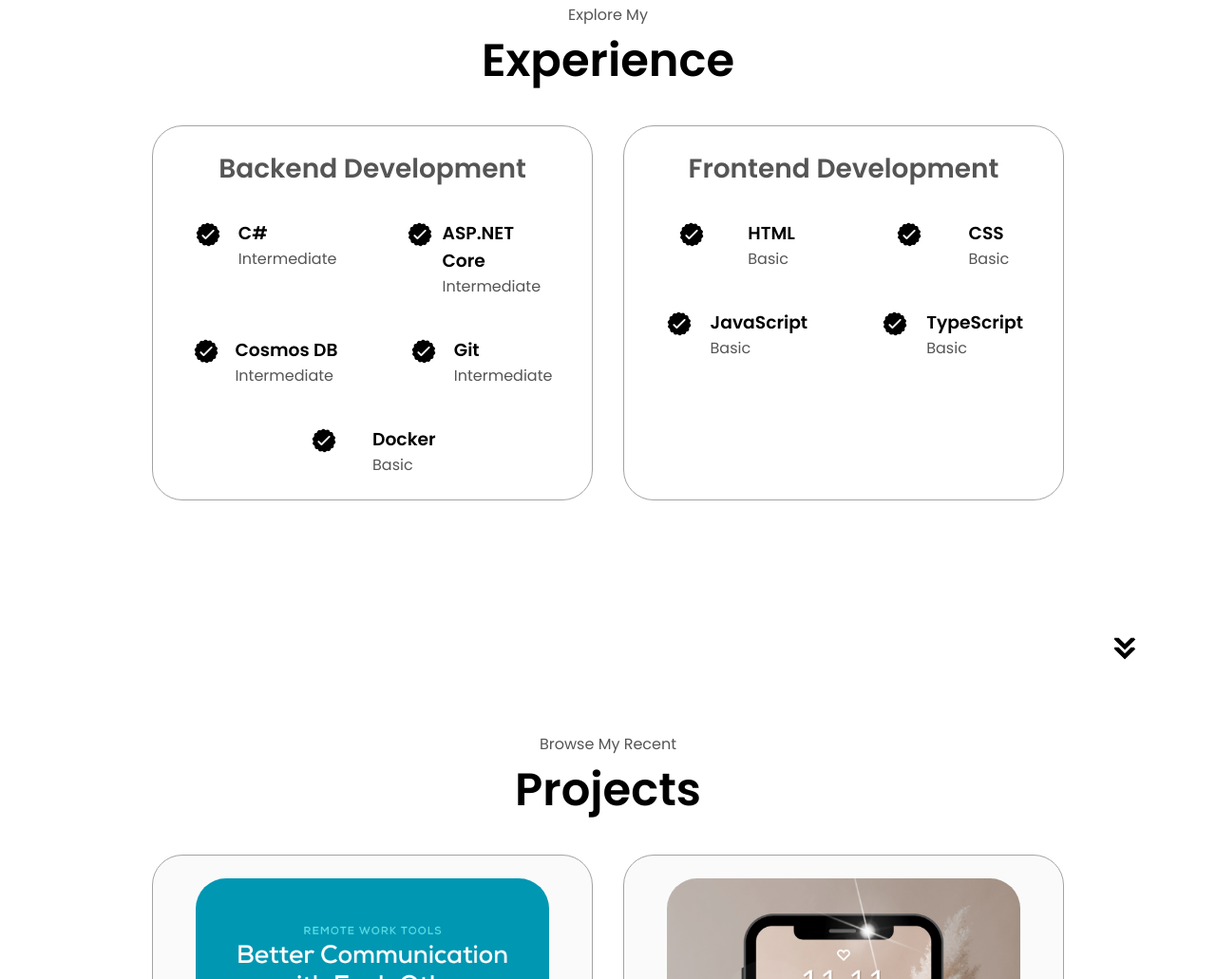
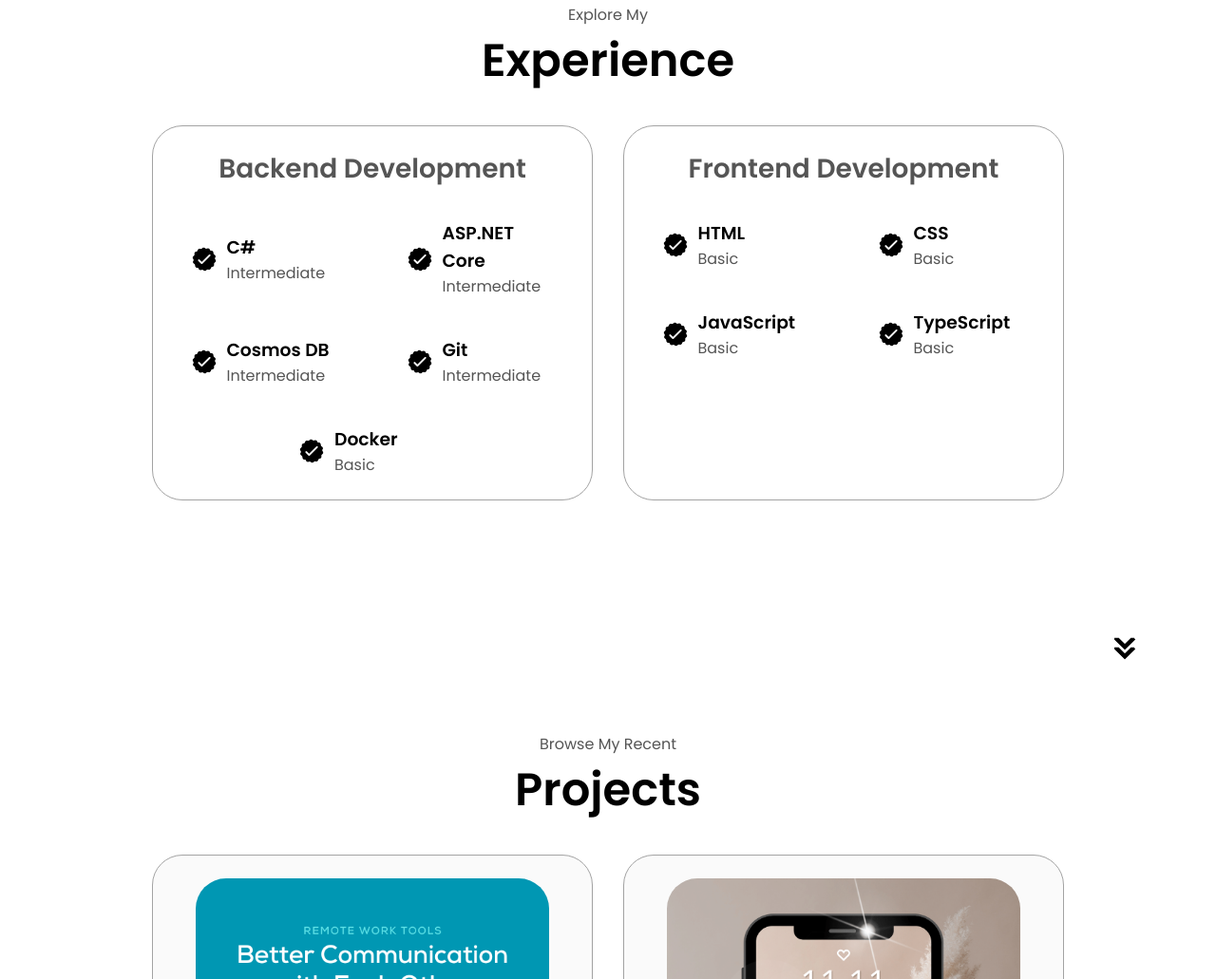
Before and after one commit to bastajko/bastajko.github.io, a plain HTML site: page index.html in a window 1280 px wide. Shown: the part 1693-2724 px from the top of the page at 95% size. Drawn offline with Linux system fonts and the light colour scheme.

Commit message:
Aligning checkmark icons

```diff
--- a/style.css
+++ b/style.css
@@ -335,22 +335,29 @@ section {
 
 .article-container {
   display: flex;
-  text-align: initial;
   flex-wrap: wrap;
   flex-direction: row;
   gap: 2.5rem;
   justify-content: space-around;
+  text-align: initial;
 }
 
 article {
   display: flex;
+  align-items: center;
   width: 10rem;
-  justify-content: space-around;
   gap: 0.5rem;
 }
 
 article .icon {
+  width: 2rem;
+  height: 2rem;
   cursor: default;
+}
+
+article div {
+  display: flex;
+  flex-direction: column;
 }
 
 /* PROJECTS SECTION */
```
